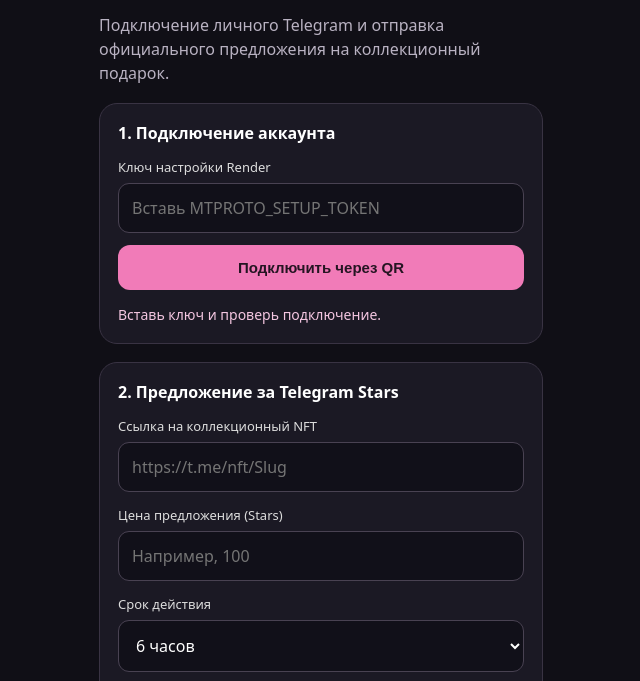
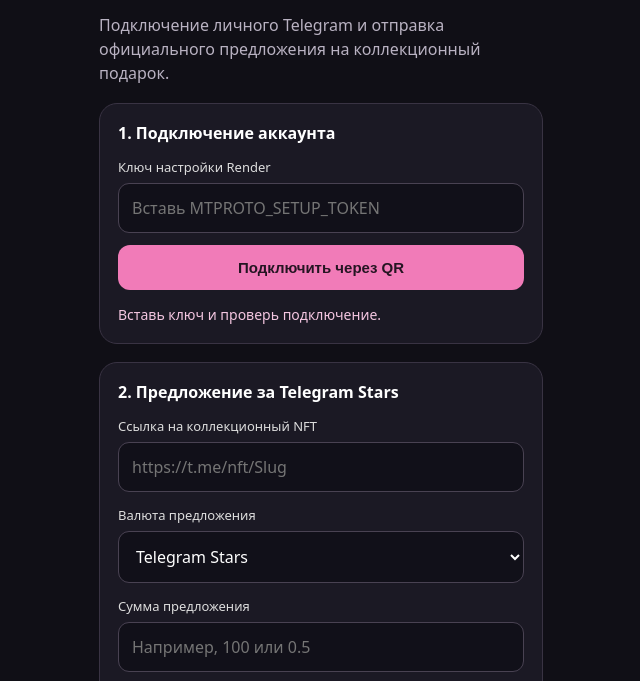
Before and after one commit to w2p4tc4hht-afk/life-money-nft-offers, a website: page public/connect.html in a window 1280 px wide. Shown: the part 92-773 px from the top of the page, without its empty margins (319-959 px from the left). Drawn offline with Linux system fonts and the light colour scheme.

Commit message:
Add Stars and TON currency selector to NFT offers

```diff
--- a/public/connect.html
+++ b/public/connect.html
@@ -6,7 +6,8 @@
 <div id="passwordBox" class="hidden"><label for="password">Пароль 2FA</label><input id="password" type="password" autocomplete="current-password"><button id="submitPassword">Подтвердить пароль</button></div>
 <button id="cancel" class="secondary hidden">Отменить вход</button><div id="status" class="status">Вставь ключ и проверь подключение.</div></div>
 <div class="card"><strong>2. Предложение за Telegram Stars</strong><label for="giftLink">Ссылка на коллекционный NFT</label><input id="giftLink" placeholder="https://t.me/nft/Slug">
-<label for="price">Цена предложения (Stars)</label><input id="price" type="number" min="1" step="1" placeholder="Например, 100">
+<label for="currency">Валюта предложения</label><select id="currency"><option value="STARS">Telegram Stars</option><option value="TON">TON</option></select>
+<label for="price">Сумма предложения</label><input id="price" type="number" min="0.000000001" step="any" placeholder="Например, 100 или 0.5">
 <label for="duration">Срок действия</label><select id="duration"><option value="21600">6 часов</option><option value="43200">12 часов</option><option value="86400">24 часа</option><option value="129600">36 часов</option><option value="172800">48 часов</option><option value="259200">72 часа</option></select>
 <button id="inspect" class="secondary">Проверить NFT</button><div id="preview" class="preview hidden"></div><button id="send" class="hidden">Отправить настоящее предложение</button><div id="offerStatus" class="status"></div></div>
 <p class="small">QR-код подтверждай только в официальном Telegram. Не передавай ключ настройки. Отправка предложения выполняется от личного аккаунта и будет видна владельцу NFT.</p></main>
@@ -20,5 +21,5 @@ $("start").onclick=async()=>{try{render(await api("/api/mtproto/qr/start","POST"
 $("submitPassword").onclick=async()=>{try{render(await api("/api/mtproto/qr/password","POST",{password:$("password").value}));$("password").value="";if(!poller)poller=setInterval(refresh,1800);}catch(e){$("status").textContent=e.message;}};
 $("cancel").onclick=async()=>{try{render(await api("/api/mtproto/qr/cancel","POST",{}));}catch(e){$("status").textContent=e.message;}};
 $("inspect").onclick=async()=>{try{lastGift=await api("/api/mtproto/gift/inspect","POST",{link:$("giftLink").value.trim()});$("preview").textContent="Подарок: "+lastGift.gift.title+" #"+lastGift.gift.number+"\nМинимальная цена Telegram: "+lastGift.gift.minStars+" Stars"+(lastGift.gift.requirePremium?"\nТребуется Telegram Premium":"");$("preview").classList.remove("hidden");$("send").classList.remove("hidden");$("offerStatus").textContent="NFT проверен. Проверь цену и срок перед отправкой.";}catch(e){lastGift=null;$("preview").classList.add("hidden");$("send").classList.add("hidden");$("offerStatus").textContent=e.message;}};
-$("send").onclick=async()=>{if(!lastGift)return;const price=Number($("price").value);if(!Number.isSafeInteger(price)||price<1){$("offerStatus").textContent="Введи целое количество Stars.";return;}if(!confirm("Отправить владельцу NFT настоящее предложение от твоего Telegram-аккаунта на "+price+" Stars?"))return;try{const d=await api("/api/mtproto/gift/send-offer","POST",{confirm:true,link:$("giftLink").value.trim(),priceStars:price,duration:Number($("duration").value)});$("offerStatus").textContent="Предложение отправлено в Telegram: "+d.title+" #"+d.number+" — "+d.priceStars+" Stars.";$("send").classList.add("hidden");}catch(e){$("offerStatus").textContent=e.message;}};
+$("send").onclick=async()=>{if(!lastGift)return;const price=$("price").value.trim();const currency=$("currency").value;if(!price||Number(price)<=0||(currency==="STARS"&&!Number.isSafeInteger(Number(price)))){$("offerStatus").textContent=currency==="STARS"?"Введи целое количество Stars.":"Введи сумму TON до 9 знаков после запятой.";return;}if(!confirm("Отправить владельцу NFT настоящее предложение от твоего Telegram-аккаунта на "+price+" "+(currency==="TON"?"TON":"Stars")+"?"))return;try{const d=await api("/api/mtproto/gift/send-offer","POST",{confirm:true,link:$("giftLink").value.trim(),price,currency,duration:Number($("duration").value)});$("offerStatus").textContent="Предложение отправлено в Telegram: "+d.title+" #"+d.number+" — "+d.price+" "+(d.currency==="TON"?"TON":"Stars")+".";$("send").classList.add("hidden");}catch(e){$("offerStatus").textContent=e.message;}};
 </script></body></html>
```
